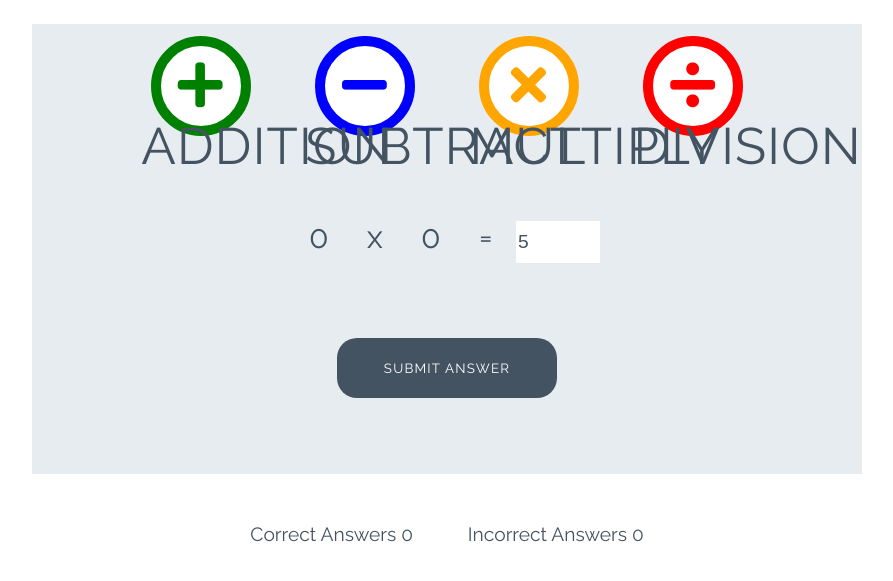
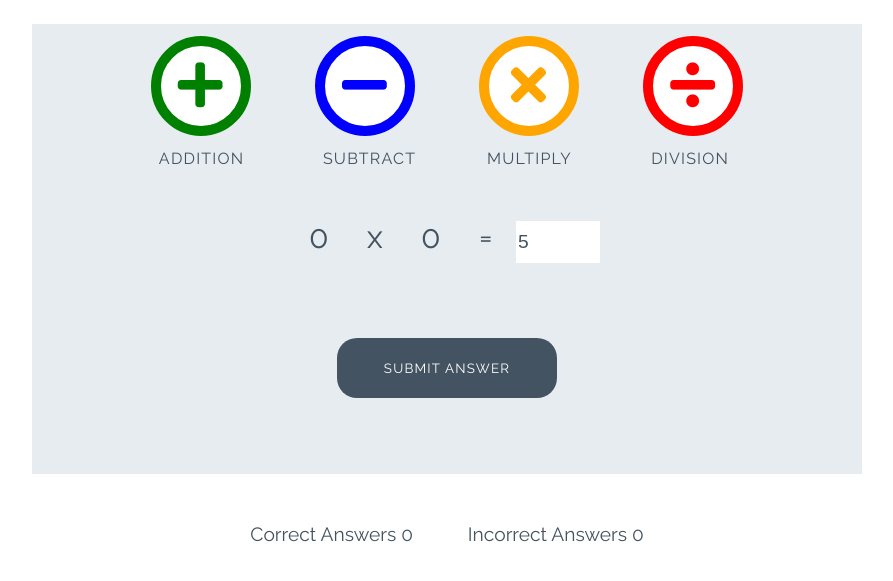
Before and after one commit to AnnieRho7/Love-Maths, a plain HTML site: page index.html in a window 1280 px wide. Both pictures are taken after typing "5" into the empty fields and a click on the button "SUBMIT ANSWER". Shown: the part 79-660 px from the top of the page, without its empty margins (193-1086 px from the left). Drawn offline with Linux system fonts and the light colour scheme.

Commit message:
added event listener for document loading and button clicks

```diff
--- a/assets/css/styles.css
+++ b/assets/css/styles.css
@@ -113,7 +113,7 @@ body {
 
 .btn--big::after{
     content: attr(data-type);
-    font-size: 1em;
+    font-size: 1rem;
     color: #445361;
     position: relative;
     left: -0.5em;
--- a/assets/js/script.js
+++ b/assets/js/script.js
@@ -1,3 +1,21 @@
+// Wait for the DOM to finish loading before running the game
+// Get the button elements and add event listeners to them
+
+document.addEventListener("DOMContentLoaded", function() {
+    let buttons = document.getElementsByTagName("button");
+
+    for (let button of buttons) {
+        button.addEventListener("click", function() {
+            if (this.getAttribute("data-type") === "submit") {
+                alert("You clicked Submit!");
+            } else {
+                let gameType = this.getAttribute("data-type");
+                alert(`You clicked ${gameType}`);
+            }
+        });
+    }
+});
+
 function runGame() {
 
 }
```
